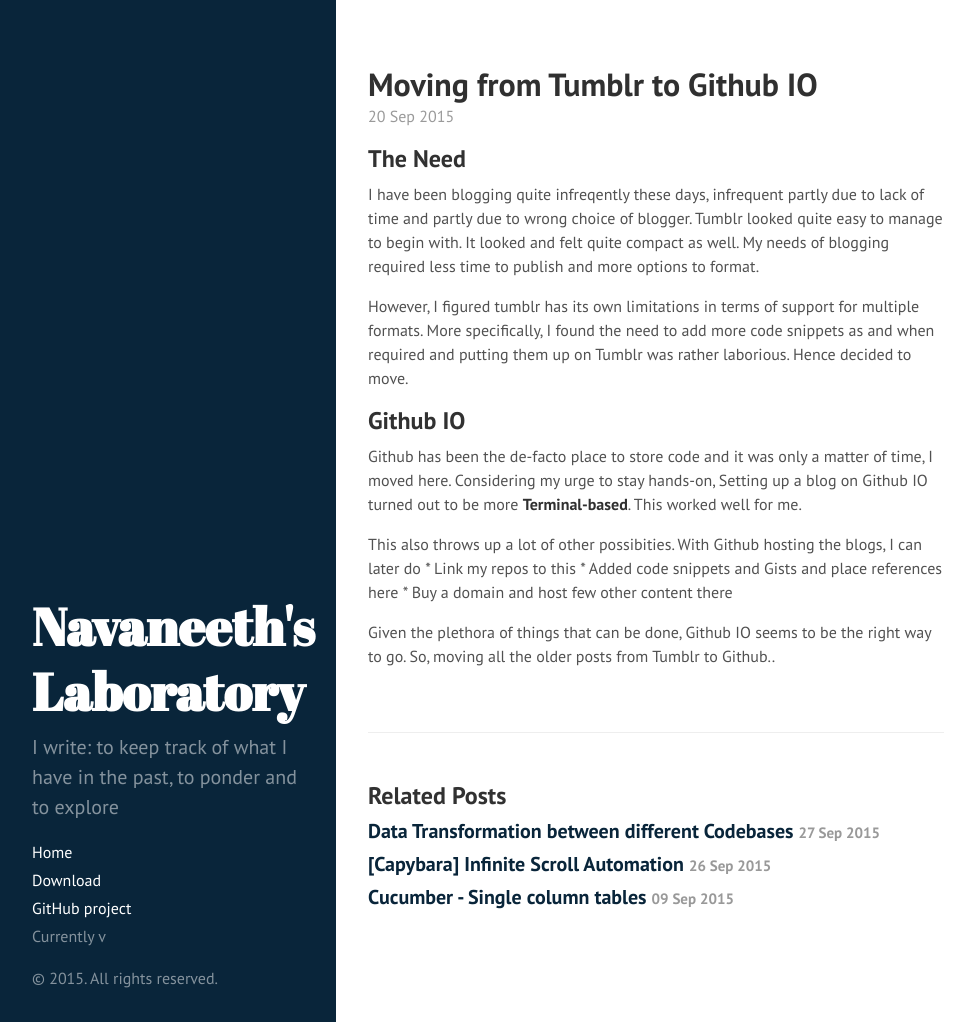
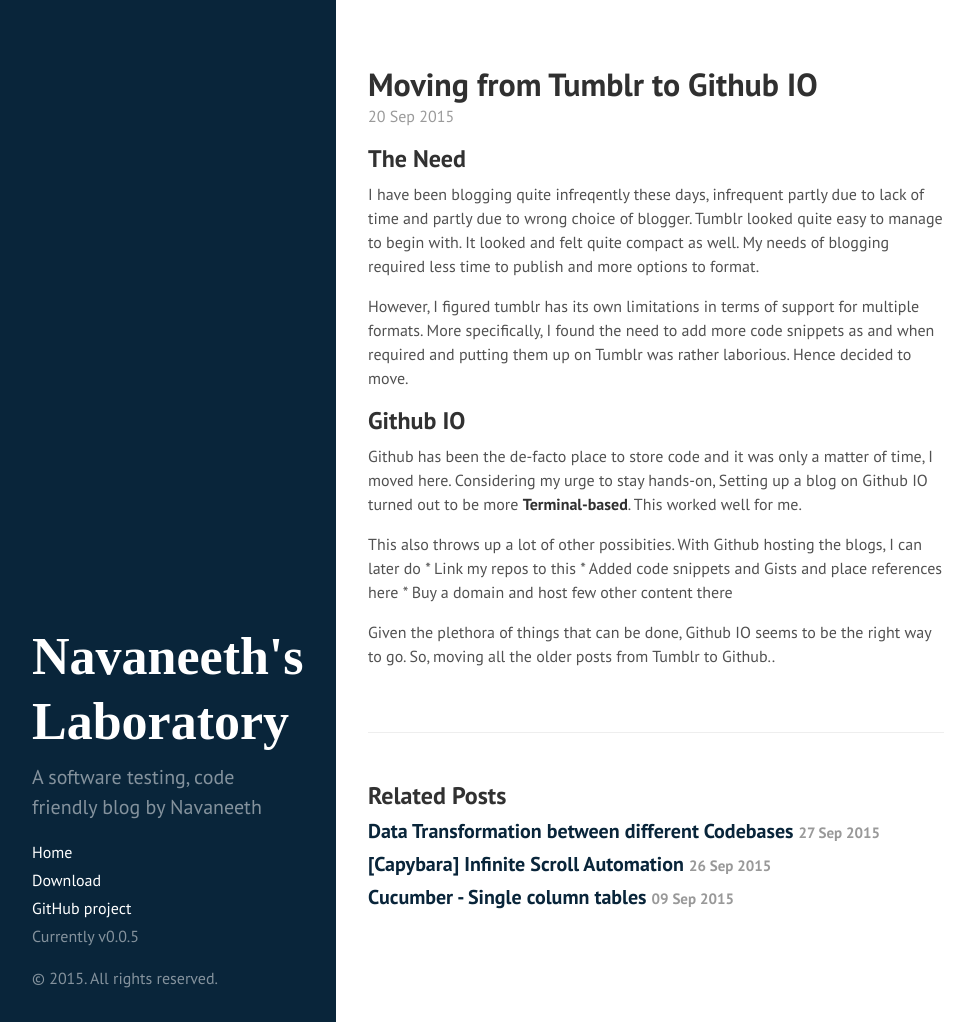
Before and after one commit to rnavaneeth/rnavaneeth.github.io, a Jekyll site: the page built from _posts/2015-09-20-moving-to-github-io.markdown, in a window 1280 px wide and 1022 px high. Shown: the whole window, without its empty margins (0-975 px from the left). Built offline with Jekyll 4.4.1, drawn with Linux system fonts in a browser that asks for light colours; Markdown is read by kramdown in place of the engine named in the settings.

Commit message:
Navaneeth - Changed sidebar font, added categories to posts

```diff
--- a/_config.yml
+++ b/_config.yml
@@ -8,8 +8,8 @@ relative_permalinks: true
 
 # Setup
 title:            Navaneeth's Laboratory
-tagline:          'Collection of Ideas'
-description:      'I write: to keep track of what I have in the past, to ponder and to explore'
+tagline:          'Lessons Learnt'
+description:      'A software testing, code friendly blog by Navaneeth'
 url:              rnavaneeth.github.io
 baseurl:          /
 
@@ -20,7 +20,7 @@ author:
 paginate:         5
 
 # Custom vars
-#version:          2.1.0
+version:          0.0.5
 
 github:
   repo:           https://github.com/rnavaneeth
--- a/_posts/2015-09-20-moving-to-github-io.markdown
+++ b/_posts/2015-09-20-moving-to-github-io.markdown
@@ -2,7 +2,7 @@
 layout: post
 title: "Moving from Tumblr to Github IO"
 date:   2015-09-20 11:44:40
-categories: jekyll update
+categories: [random, tech]
 ---
 
 ## The Need
--- a/public/css/hyde.css
+++ b/public/css/hyde.css
@@ -79,7 +79,7 @@ html {
 .sidebar-about h1 {
   color: #fff;
   margin-top: 0;
-  font-family: "Abril Fatface", serif;
+  font-family: "Passion One", serif;
   font-size: 3.25rem;
 }
 
```
Also changed, not shown: _posts/2015-09-09-cucumber-single-column-tables.md (+1 -1 lines).
